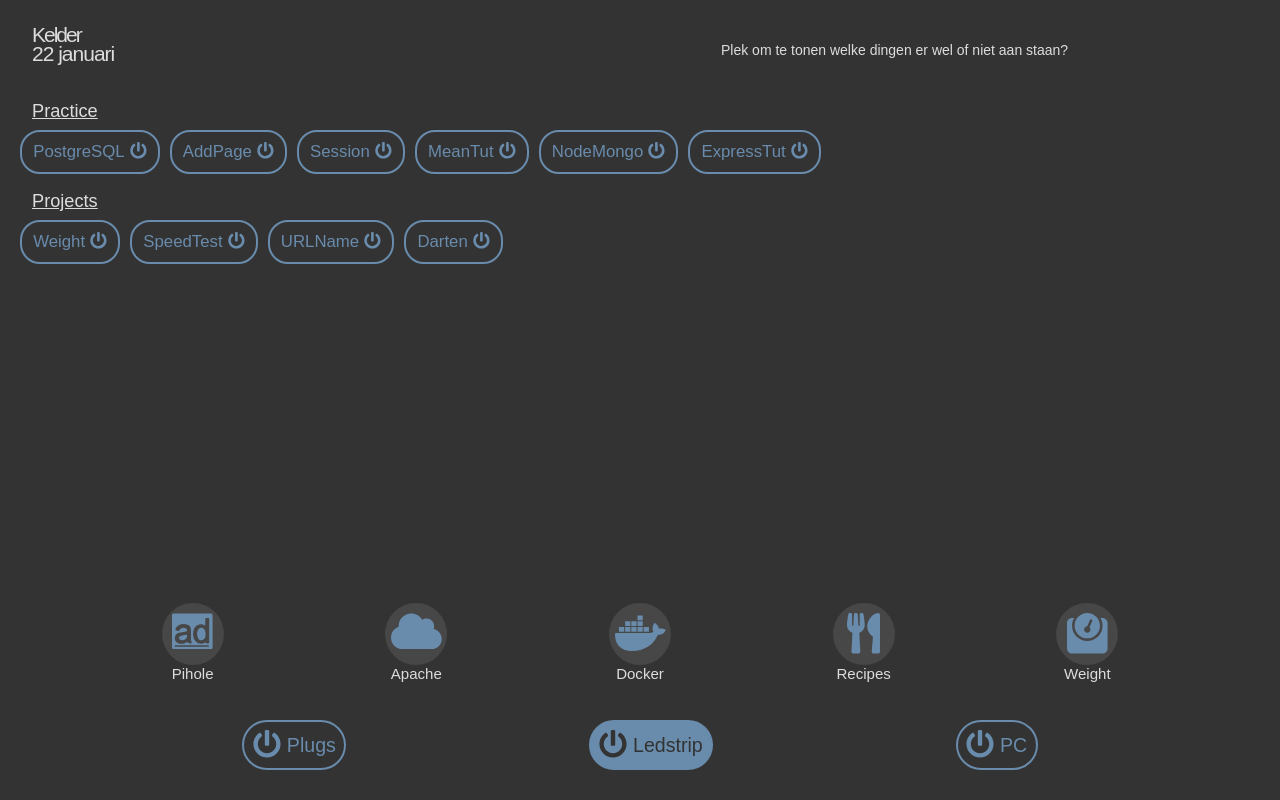
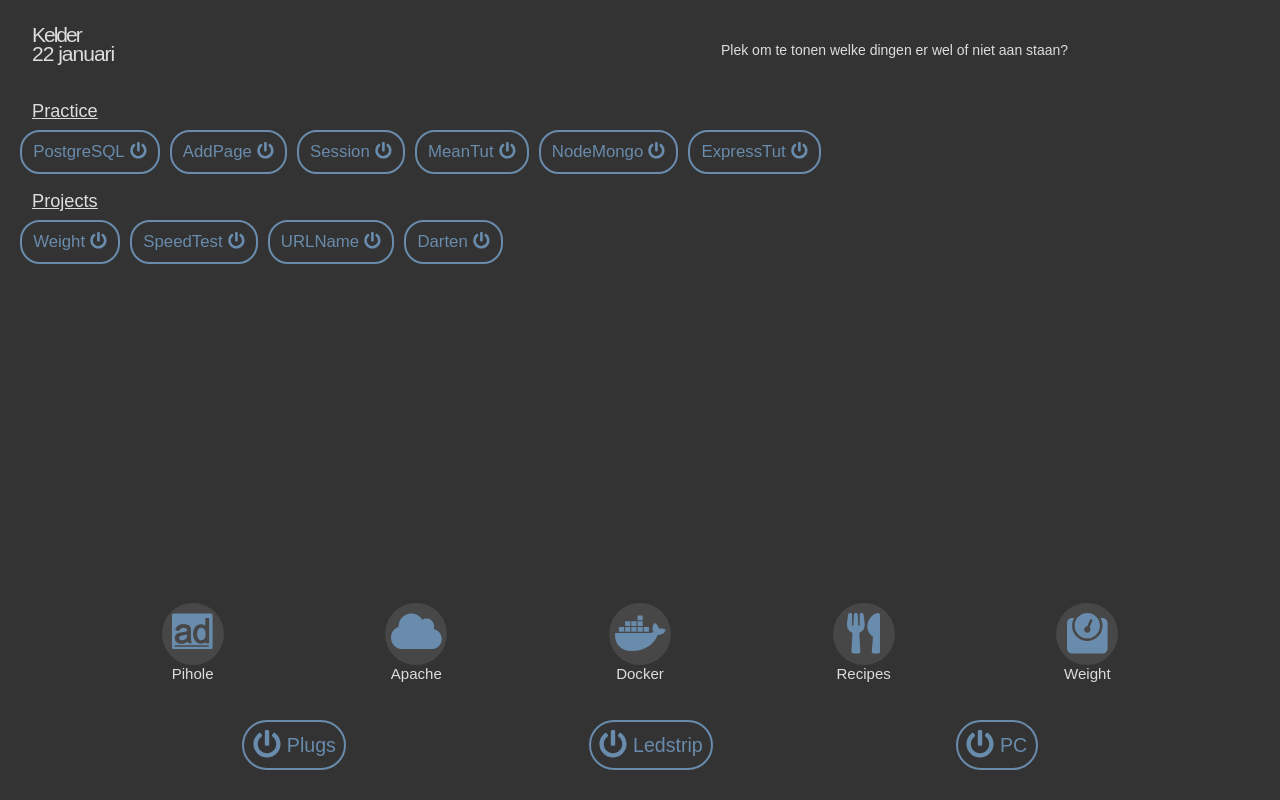
Before and after one commit to ASdeWekker/kelder, a React (Create React App) app in the folder client/: page / in a window 1280 px wide. Built offline with nearby package versions, Linux system fonts and the light colour scheme.

Commit message:
removed menu-active from the ledstrip icon

```diff
--- a/client/src/App.js
+++ b/client/src/App.js
@@ -132,7 +132,7 @@ class App extends Component {
 								</button>
 								<button className="container--button--text">Plugs</button>
 							</div>
-							<div id="ledstrip" className="container--button menu-active">
+							<div id="ledstrip" className="container--button">
 								<button className="container--button--icon" onClick={this.ledToggle}>
 									<i className="fas fa-power-off"></i>
 								</button>
```
